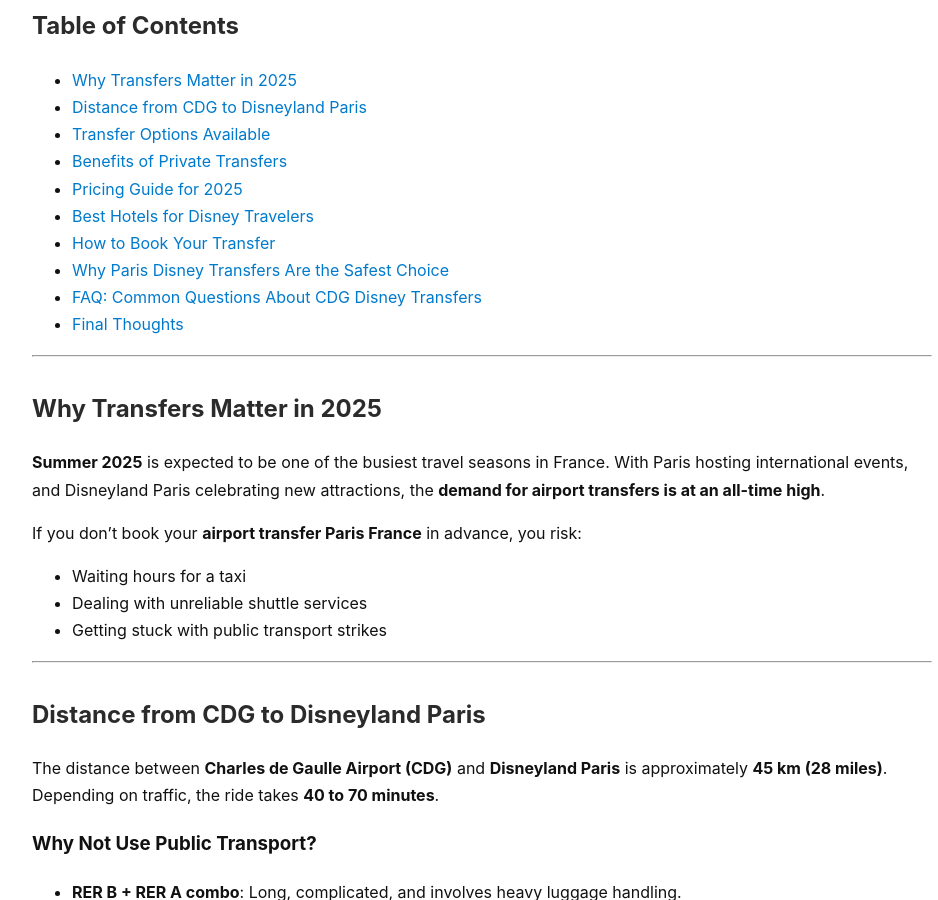
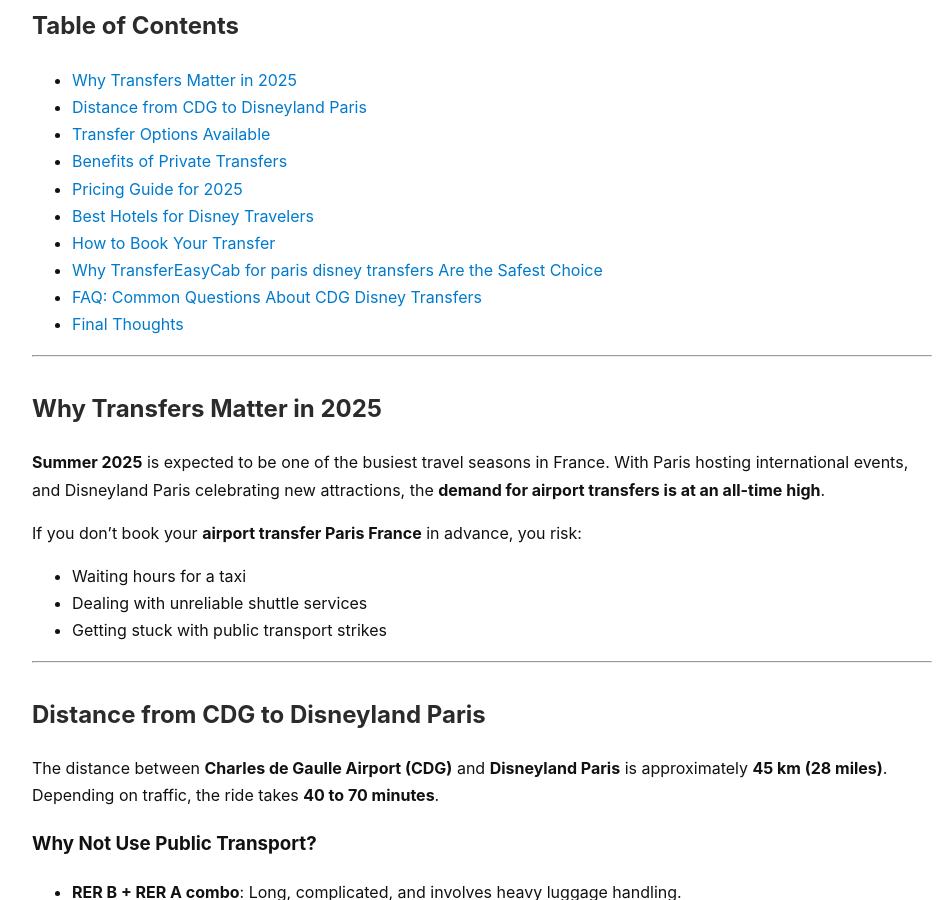
Before and after one commit to TransferEasyCab75/transfereasycab, a Jekyll site: the page built from _posts/2025-07-22-cdg-disneyland-private-transfer-2025.md, in a window 1280 px wide and 900 px high, scrolled down 504 px. Shown: the whole window, without its empty margins (158-1096 px from the left). Built offline with Jekyll 4.4.1, drawn with Linux system fonts in a browser that asks for light colours; our own code applies the rules of GitHub Pages for plain Markdown files; some of the changed text lies outside the part shown.

Commit message:
Update 2025-07-22-cdg-disneyland-private-transfer-2025.md

```diff
--- a/_posts/2025-07-22-cdg-disneyland-private-transfer-2025.md
+++ b/_posts/2025-07-22-cdg-disneyland-private-transfer-2025.md
@@ -23,7 +23,7 @@ This guide will show you how to arrange a **private CDG Disney transfer**, expla
 - [Pricing Guide for 2025](#pricing-guide-for-2025)
 - [Best Hotels for Disney Travelers](#best-hotels-for-disney-travelers)
 - [How to Book Your Transfer](#how-to-book-your-transfer)
-- [Why Paris Disney Transfers Are the Safest Choice](#why-paris-disney-transfers-are-the-safest-choice)
+- [Why TransferEasyCab for paris disney transfers Are the Safest Choice](#why-paris-disney-transfers-are-the-safest-choice)
 - [FAQ: Common Questions About CDG Disney Transfers](#faq-common-questions-about-cdg-disney-transfers)
 - [Final Thoughts](#final-thoughts)
 
@@ -138,7 +138,7 @@ Booking is simple:
 
 ---
 
-## Why Paris Disney Transfers Are the Safest Choice
+## Why TransferEasycab for paris disney transfers Are the Safest Choice
 
 Not all transfer services are equal. With **Transfer Easy Cab**, you’re booking with a **licensed, insured, and reviewed company**.
 
```
